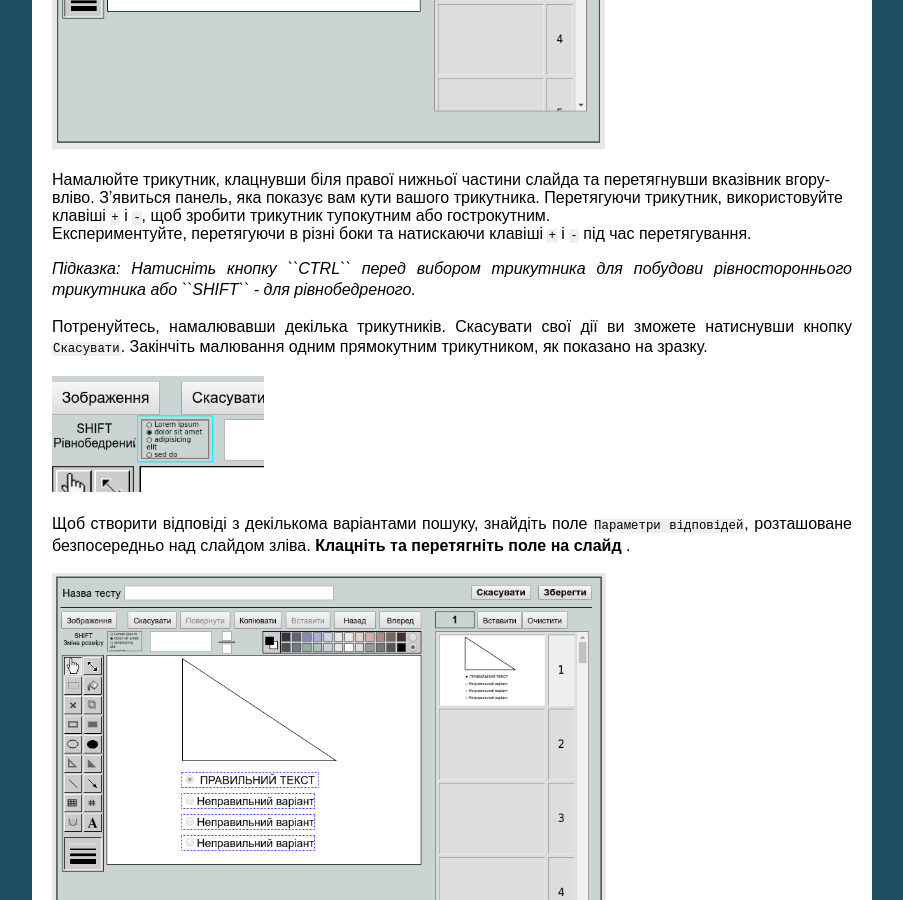
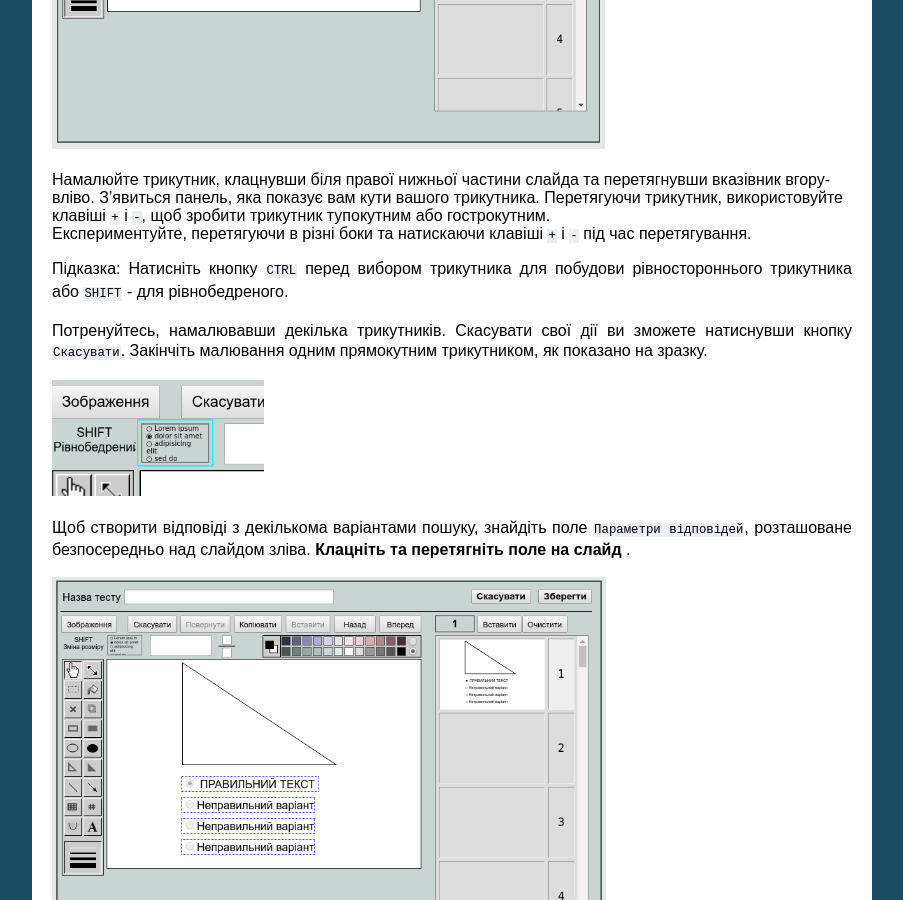
Before and after one commit to Gromko/ThatQuizUA, a Sphinx documentation site: the page built from docs/5-slides.rst, in a window 1280 px wide and 900 px high, scrolled down 1638 px. Shown: the whole window, without its empty margins (198-1101 px from the left). Built offline with Sphinx 7.4.7, drawn with Linux system fonts in a browser that asks for light colours; part of the change alters nothing that is shown.

```diff
--- a/docs/5-slides.rst
+++ b/docs/5-slides.rst
@@ -50,8 +50,8 @@ ThatQuiz пропонує три типи тестів:
 | Експериментуйте, перетягуючи в різні боки та натискаючи клавіші ``+`` і ``-``
   під час перетягування.
 
-*Підказка: Натисніть кнопку ``CTRL`` перед вибором трикутника для побудови
-рівностороннього трикутника або ``SHIFT`` - для рівнобедреного.*
+Підказка: Натисніть кнопку ``CTRL`` перед вибором трикутника для побудови
+рівностороннього трикутника або ``SHIFT`` - для рівнобедреного.
 
 Потренуйтесь, намалювавши декілька трикутників. Скасувати свої дії ви
 зможете натиснувши кнопку ``Скасувати``. Закінчіть малювання одним
```
